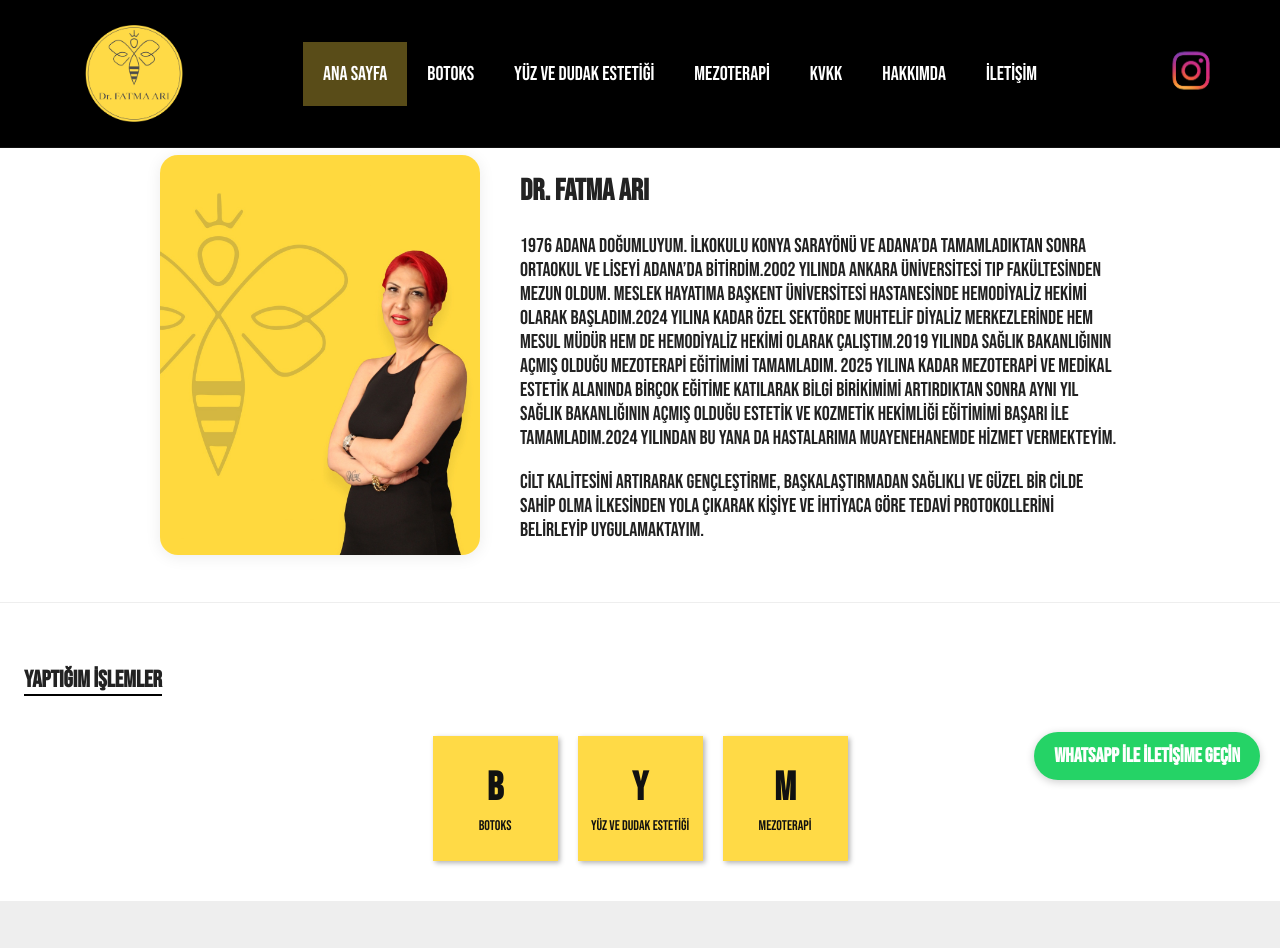
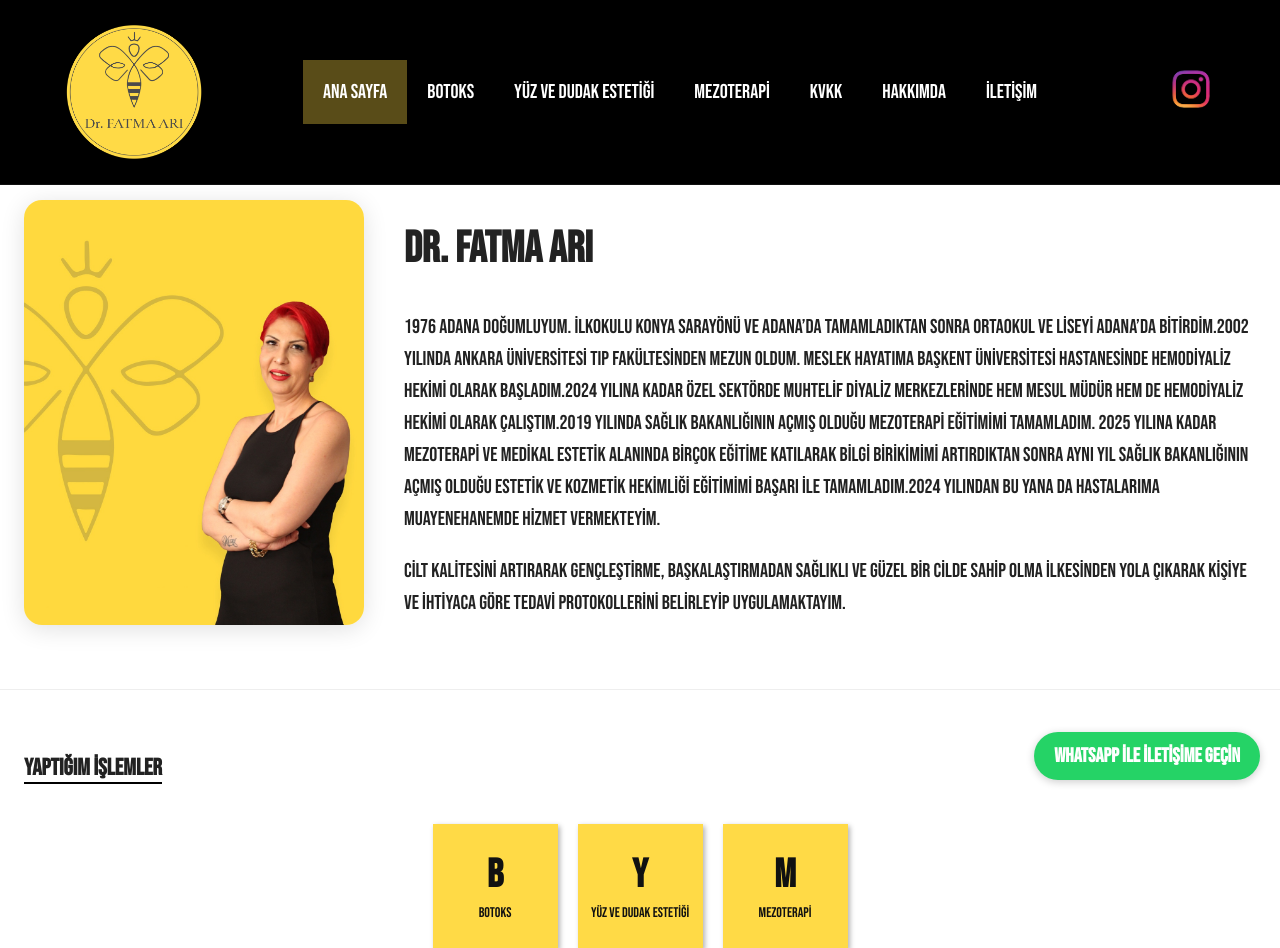
Before and after one commit to kelma01/clinique, a Django app: page / in a window 1280 px wide. Shown: the top 948 px of the page. Run offline with Django 5.2, Linux system fonts and the light colour scheme.

Commit message:
font ayarlandı, leke mezoterapisi

```diff
--- a/clinique/clinique/static/css/styles.css
+++ b/clinique/clinique/static/css/styles.css
@@ -82,8 +82,8 @@ body {
 
 /* Logo biraz daha büyük */
 .site-logo {
-  height: calc(clamp(2.6rem, 6.5vw, 3.6rem) * 1.35);   /* önceki *1.1 idi */
-  max-height: calc(clamp(2.6rem, 6.5vw, 3.6rem) * 1.35);
+  height: calc(clamp(2.8rem, 7vw, 4.2rem) * 1.6);   /* increased multiplier for larger header logo */
+  max-height: calc(clamp(2.8rem, 7vw, 4.2rem) * 1.6);
   width: auto;
   display: block;
 }
@@ -206,6 +206,49 @@ textarea:focus-visible {
   margin-inline: auto;
   padding-inline: var(--container-pad);
 
+}
+
+/* Bigger hero: larger image and text, responsive */
+.hero {
+  display: grid;
+  grid-template-columns: auto 1fr;
+  align-items: center;
+  gap: 2rem;
+  justify-content: start; /* image left */
+  margin-bottom: 2.5rem;
+  max-width: var(--container-max);
+  margin-left: auto;
+  margin-right: auto;
+  padding-inline: var(--container-pad);
+}
+.hero-image {
+  max-width: 340px; /* tuned down to fit better */
+  width: 100%;
+  height: auto;
+  border-radius: 18px;
+  box-shadow: 0 4px 24px rgba(0,0,0,0.12);
+  flex-shrink: 0;
+}
+.hero-content {
+  max-width: 900px; /* increased to lengthen line width */
+  min-width: 220px;
+}
+
+/* Tuned type for intro */
+.hero-content h2 { font-size: 2.2rem; }
+.hero-content p { font-size: 1rem; line-height: 1.6; }
+
+@media (max-width: 1000px) {
+  .hero-image { max-width: 300px; }
+  .hero-content { max-width: 600px; }
+}
+
+@media (max-width: 700px) {
+  .hero { flex-direction: column; text-align: center; gap: 1rem; }
+  .hero-image { max-width: 280px; }
+  .hero-content { max-width: 100%; }
+  .hero-content h2 { font-size: 1.6rem; }
+  .hero-content p { font-size: 0.98rem; }
 }
 
 .intro h2 {
--- a/clinique/templates/base.html
+++ b/clinique/templates/base.html
@@ -47,6 +47,7 @@
             <li><a href="{% url 'mezoterapi' %}#yag-mezoterapisi">Yağ Mezoterapisi</a></li>
             <li><a href="{% url 'mezoterapi' %}#prp">PRP</a></li>
             <li><a href="{% url 'mezoterapi' %}#dermapen">Dermapen</a></li>
+            <li><a href="{% url 'mezoterapi' %}#leke-mezoterapisi">Leke Mezoterapisi</a></li>
           </ul>
         </li>
         <li>
--- a/clinique/templates/index.html
+++ b/clinique/templates/index.html
@@ -3,9 +3,9 @@
 {% block content %}
 {% load static %}
 
-<div style="display:flex;align-items:center;gap:2rem;justify-content:center;margin-bottom:2rem;flex-wrap:wrap;">
-  <img src="{% static 'assets/drfatmaanasayfa.jpg' %}" alt="Dr. Fatma Anasayfa" style="max-width:320px;width:100%;height:auto;border-radius:18px;box-shadow:0 2px 16px 0 rgba(0,0,0,0.08);flex-shrink:0;">
-  <div style="max-width:600px;min-width:240px;">
+<div class="hero">
+  <img class="hero-image" src="{% static 'assets/drfatmaanasayfa.jpg' %}" alt="Dr. Fatma Anasayfa">
+  <div class="hero-content">
     <h2>Dr. Fatma Arı</h2>
     <p>1976 Adana doğumluyum. İlkokulu Konya Sarayönü ve Adana’da tamamladıktan sonra Ortaokul ve Liseyi Adana’da bitirdim.2002 yılında Ankara Üniversitesi Tıp Fakültesinden mezun oldum. Meslek hayatıma Başkent Üniversitesi Hastanesinde Hemodiyaliz Hekimi olarak başladım.2024 yılına kadar özel sektörde muhtelif Diyaliz Merkezlerinde hem Mesul Müdür hem de Hemodiyaliz Hekimi olarak çalıştım.2019 yılında Sağlık Bakanlığının açmış olduğu Mezoterapi eğitimimi tamamladım. 2025 yılına kadar Mezoterapi ve Medikal Estetik alanında birçok eğitime katılarak bilgi birikimimi artırdıktan sonra aynı yıl Sağlık Bakanlığının açmış olduğu Estetik ve Kozmetik Hekimliği eğitimimi başarı ile tamamladım.2024 yılından bu yana da hastalarıma muayenehanemde hizmet vermekteyim.</p>
     <p>Cilt kalitesini artırarak gençleştirme, başkalaştırmadan sağlıklı ve güzel bir cilde sahip olma ilkesinden yola çıkarak kişiye ve ihtiyaca göre tedavi protokollerini belirleyip uygulamaktayım.</p>
```
Also changed, not shown: clinique/templates/pages/mezoterapi.html (+14 -0 lines), clinique/clinique/static/assets/mezo/mezo4.jpg (added).
